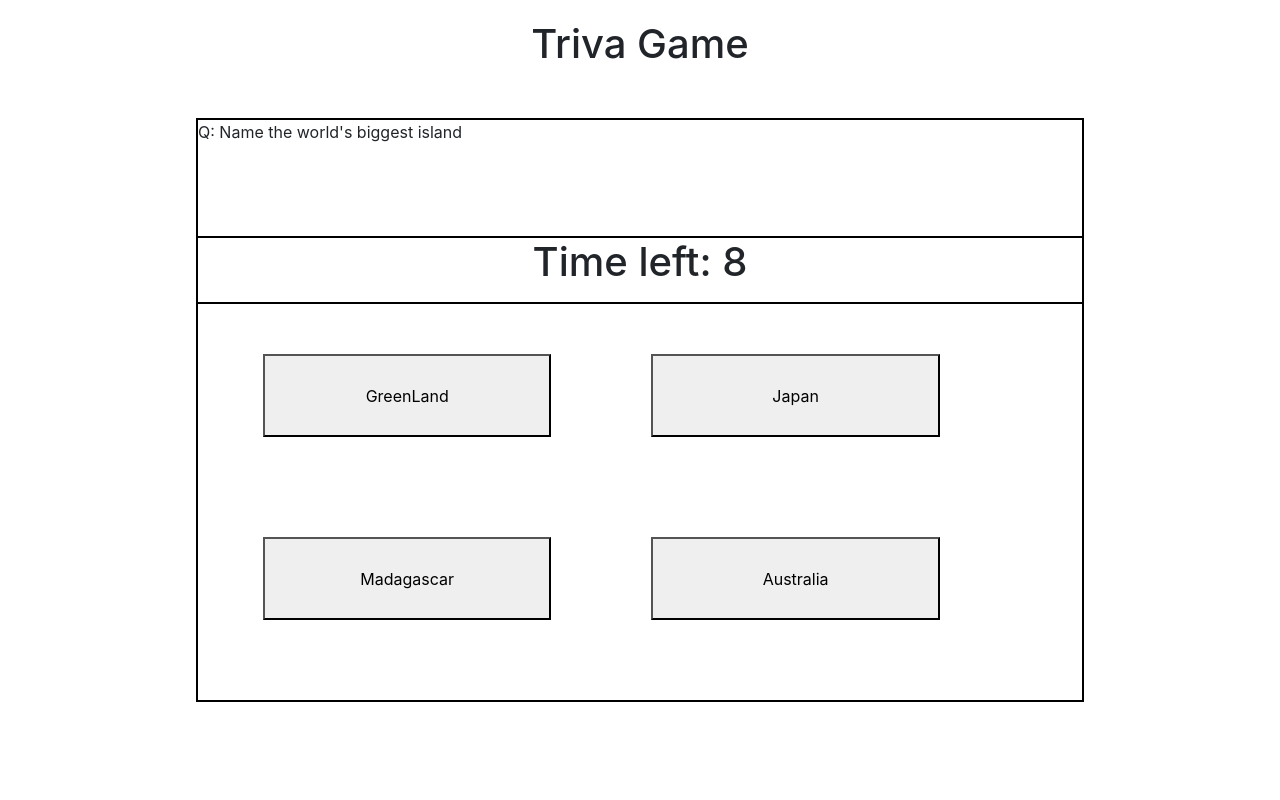
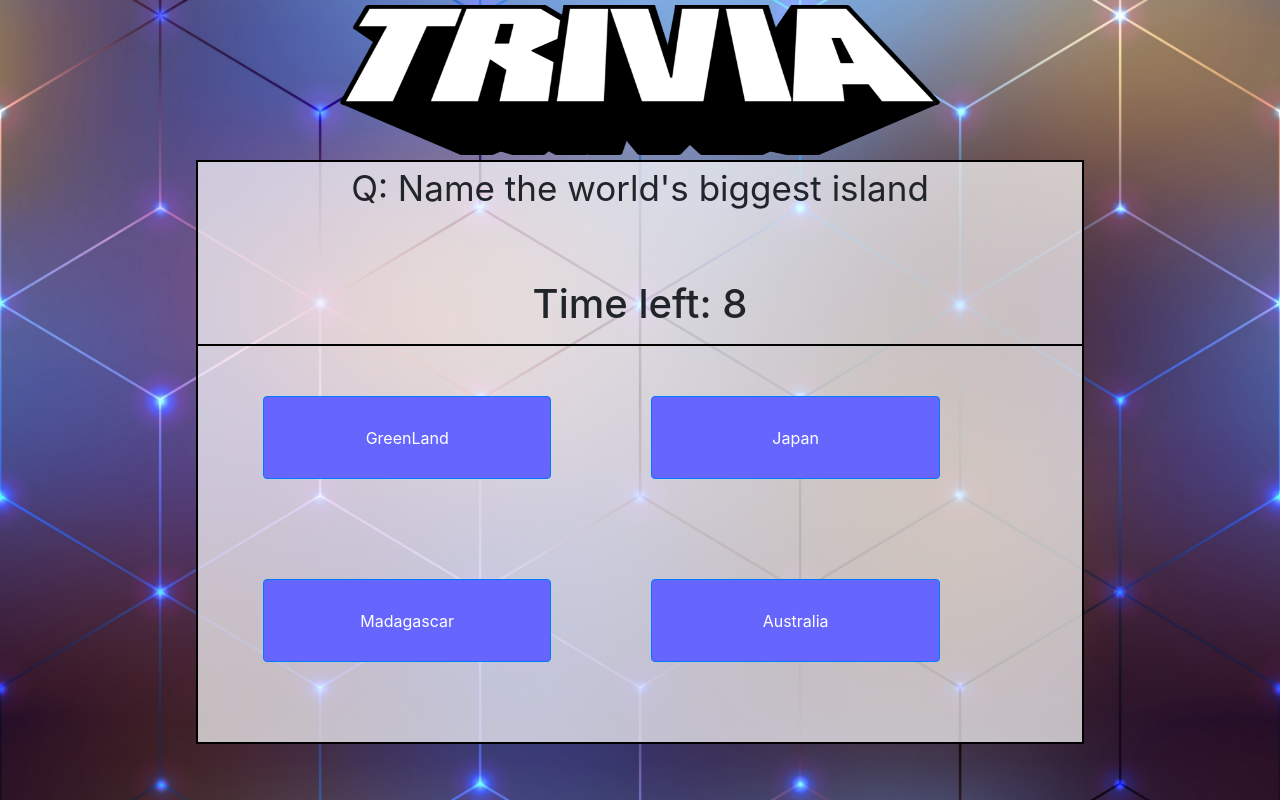
Before and after one commit to william5656/TriviaGame, a plain HTML site: page index.html in a window 1280 px wide. Both pictures are taken after a click on the button "START". Drawn offline with nearby package versions, Linux system fonts and the light colour scheme.

Commit message:
added some style

```diff
--- a/assets/css/style.css
+++ b/assets/css/style.css
@@ -4,6 +4,7 @@
     border: 2px solid black;
     margin: 0 auto;
     position: relative;
+    background-color: rgba(255, 255, 255, 0.7);
 }
 
 .box3 {
@@ -12,21 +13,17 @@
     border: 2px solid black;
     margin: 0 auto;
     position: relative;
+    background-color: rgba(255, 255, 255, 0.7);
 }
 
-h1 {
-    display: flex;
-    justify-content: center;
-    align-items: center;
-    margin-bottom: 50px;
-    margin-top: 20px;
-}
 
 .box2 {
     height: 15vh;
     width: 80%;
     border: 2px solid black;
+    border-bottom: 0;
     margin: 0 auto;
+    background-color: rgba(255, 255, 255, 0.7);
 }
 
 .timer {
@@ -36,6 +33,7 @@ h1 {
     border-top: none;
     border-bottom: none;
     margin: 0 auto;
+    background-color: rgba(255, 255, 255, 0.7);
 }
 
 .aButton {
@@ -59,7 +57,7 @@ h1 {
 
 .mainbox {
     height: 100%;
-    width: 100%
+    width: 100%;
 }
 
 .image1 {
@@ -75,6 +73,7 @@ h1 {
     margin: 50px;
     width: 35%;
     height: 70%;
+    background-color: #6666ff;
 }
 
 .timeleft {
@@ -86,3 +85,35 @@ h3 {
     display: block;
     margin: 0 auto;
 }
+
+.question {
+    font-size: 35px;
+    display: block;
+    margin: 0 auto;
+}
+
+body {
+    background-image: url("../images/background.jpg");
+    background-size: cover;
+    background-repeat: no-repeat
+}
+
+#trivaTitle {
+    width: 600px;
+    height: 150px;
+    display: block;
+    margin: 0 auto;
+    margin-bottom: 5px;
+    margin-top: 5px;
+}
+
+h1 {
+    margin: 0 auto;
+    width: 100%
+}
+
+#onepunch {
+    display: block;
+    margin: 0 auto;
+    height: 50%;
+}
--- a/assets/javascipt/app.js
+++ b/assets/javascipt/app.js
@@ -1,5 +1,6 @@
 $(document).ready(function() {
 
+var clockRunning = false;
 var answernum = 0;
 var questionnum = 0;
 var correct = 0;
@@ -58,7 +59,7 @@
 
             for(var i = 0; i < answers[j].length; i++){
                 var a = $("<button>");
-                a.addClass("answerbutton");
+                a.addClass("btn btn-primary answerbutton ");
                 a.attr("data-name", answers[j][i]);
                 a.html(answers[j][i]);
                 $(".button").append(a);
@@ -69,9 +70,15 @@
     function endgame(){
             $(".image1").hide();
             $(".startbox").hide();
-            $(".title").hide();
+            $(".title").show();
             $(".bigbox1").hide();
             $(".bigbox2").show();
+            clearInterval(intervalId);
+            clockRunning = false;
+
+            $(".box3").append("<h4> Correct: " + correct  + "</h4>");
+            $(".box3").append("<h4> Incorrect: " + incorrect + "</h4>");
+            $(".box3").append("<h4> Unanswered: " + unanswered  + "</h4>");
     }
 
         $(".button").on("click",".answerbutton", function(){
@@ -95,7 +102,9 @@
         answernum++;
         $(".bigbox1").hide();
         $(".bigbox2").show();
-        $(".box3").html("you are right");
+        $(".box3").empty();
+        $(".box3").append("<h1>You Are Correct</h1>");
+        $(".box3").append( "<img id=onepunch src='./assets/images/one-punch.gif'>");
         setTimeout(numplus, 2000);
 
     }
@@ -111,9 +120,15 @@
         console.log("loss");
     }
 
+
     function run() {
+        if (!clockRunning) {
         intervalId = setInterval(decrement, 1000);
+         clockRunning = true;
+        }
+
       }
+
 
     function decrement() {
 
@@ -131,12 +146,11 @@
         $(".box3").html("no more time");
         setTimeout(numplus, 2000);
 
-
         }
     }
     function stop() {
-
     clearInterval(intervalId);
+    clockRunning = false;
      }
 
 start();
--- a/index.html
+++ b/index.html
@@ -13,7 +13,7 @@
     <div class = "page">
         <div class = "image1"></div>
         <div class="title">
-            <h1>Triva Game </h1>
+            <img id=trivaTitle src="./assets/images/trivia.png" alt="title">
         </div>
             <div class="startbox">
                 <button class='s buttons'> START </button>
@@ -31,7 +31,7 @@
                             <div class="box row">
                                 <div class = "col-12">
                                     <div class = "row mainbox h-100">
-                                        <div class="col-12 h-100">
+                                        <div class= " col-12 h-100">
                                             <div class="aButton button">
                                             </div>
                                         </div>
```
Also changed, not shown: assets/images/background.jpg (added), assets/images/trivia.png (added).
